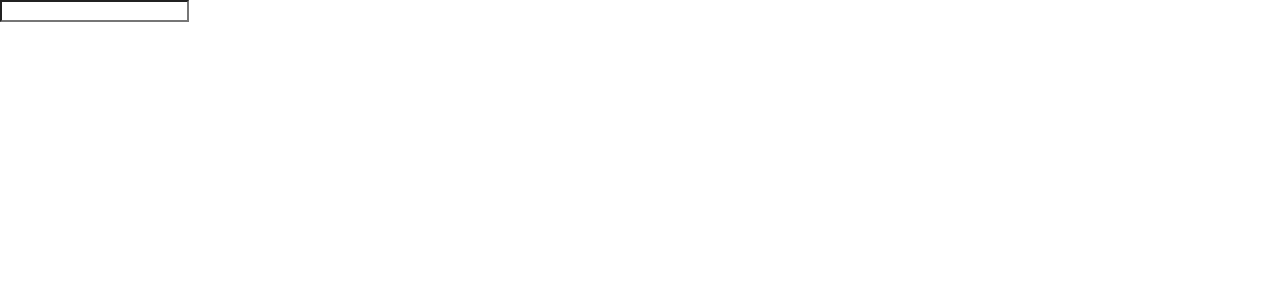
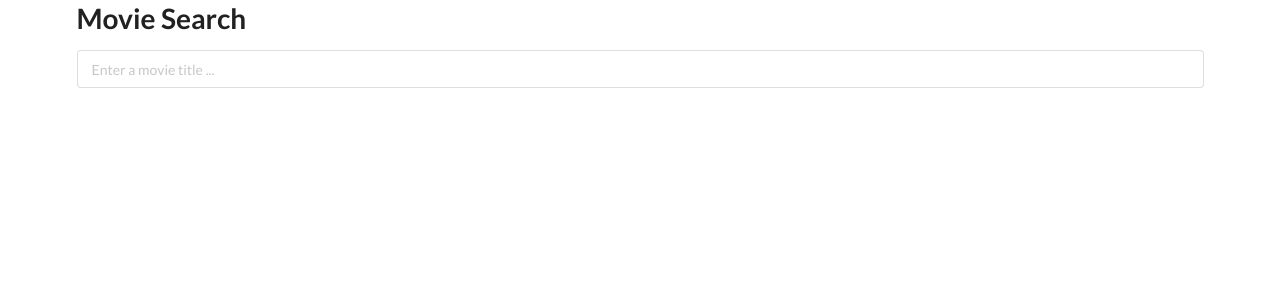
Before and after one commit to paulio84/MovieSearch, a React (Create React App) app: page / in a window 1280 px wide. Shown: the top 300 px of the page. Built offline with nearby package versions, Linux system fonts and the light colour scheme.

Commit message:
adds semantic ui as the CSS styles

```diff
--- a/src/components/App/App.js
+++ b/src/components/App/App.js
@@ -4,7 +4,8 @@ import SearchMovies from "../SearchMovies";
 
 const App = () => {
   return (
-    <div>
+    <div className="ui container">
+      <h1>Movie Search</h1>
       <SearchMovies />
     </div>
   );
--- a/src/components/SearchBar/SearchBar.js
+++ b/src/components/SearchBar/SearchBar.js
@@ -13,13 +13,14 @@ class SearchBar extends Component {
 
   render() {
     return (
-      <form onSubmit={this.onFormSubmit}>
+      <form className="ui form" onSubmit={this.onFormSubmit}>
         <input
           type="text"
           value={this.state.term}
           onChange={(event) => {
             this.setState({ term: event.target.value });
           }}
+          placeholder="Enter a movie title ..."
         />
       </form>
     );
```
